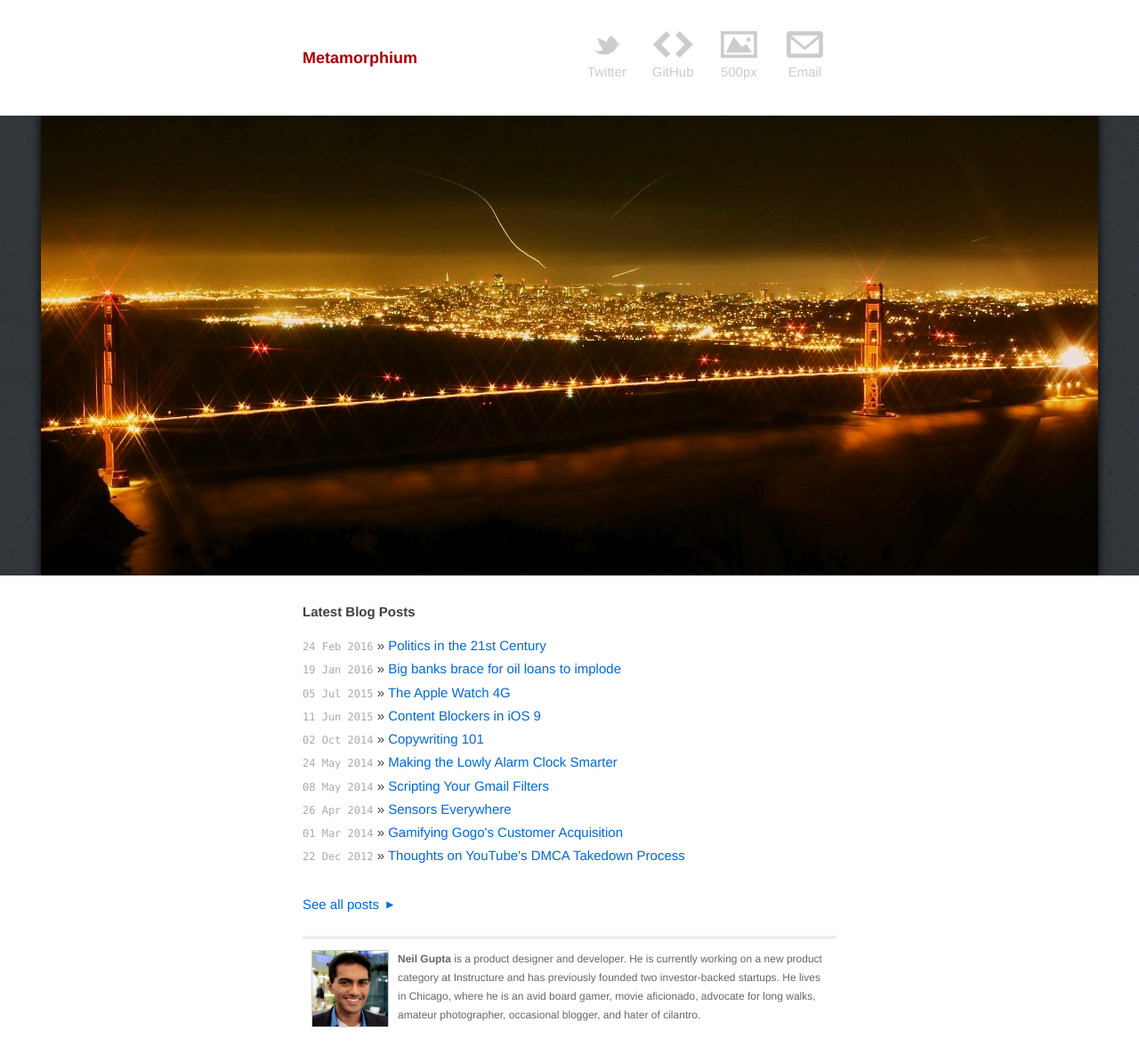
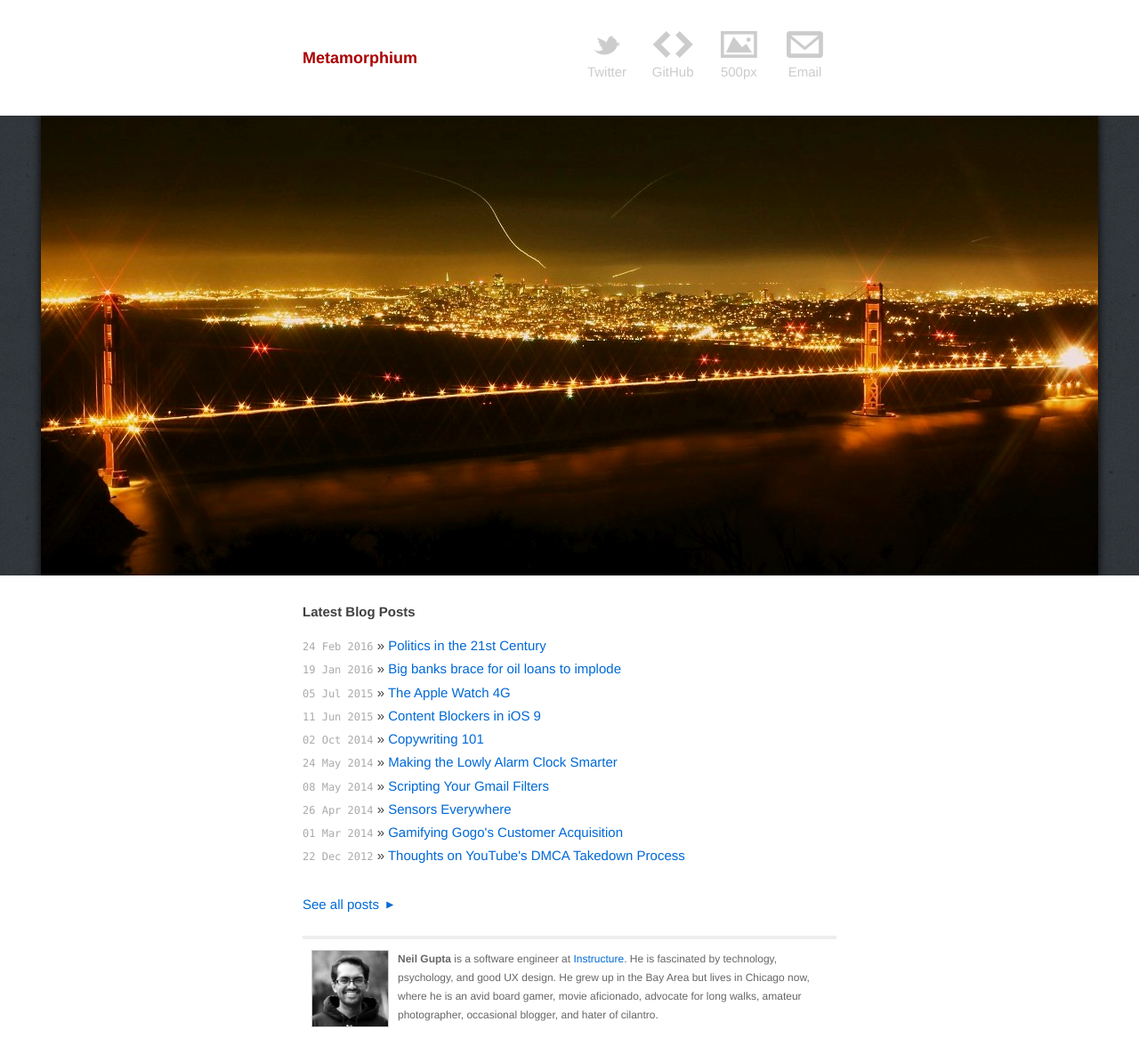
Before and after one commit to neilgupta/neilgupta.github.com, a Jekyll site: the page built from index.html, in a window 1280 px wide. Shown: the whole page at 89% size. Built offline with Jekyll 4.4.1, drawn with Linux system fonts in a browser that asks for light colours.

Commit message:
Update bio

```diff
--- a/_layouts/default.html
+++ b/_layouts/default.html
@@ -11,7 +11,7 @@ layout: base
 	<span class="icon">t</span>
 	Twitter</a>
 
-	<a href="http://github.com/neilgupta" title="Check out my projects">
+	<a href="http://github.com/neilgupta" title="Check out my open-source code">
 	<span class="icon">H</span>
 	GitHub</a>
 
@@ -32,7 +32,7 @@ layout: base
   <div class="contact">
     <p>
     	<img src="/images/neil.jpg" width="85" height="85" alt="Neil Gupta" />
-      <b>Neil Gupta</b> is a product designer and developer. He is currently working on a new product category at Instructure and has previously founded two investor-backed startups. He lives in Chicago, where he is an avid board gamer, movie aficionado, advocate for long walks, amateur photographer, occasional blogger, and hater of cilantro.
+      <b>Neil Gupta</b> is a software engineer at <a href="https://www.instructure.com" target="_blank">Instructure</a>. He is fascinated by technology, psychology, and good UX design. He grew up in the Bay Area but lives in Chicago now, where he is an avid board gamer, movie aficionado, advocate for long walks, amateur photographer, occasional blogger, and hater of cilantro.
     </p>
   </div>
   <div class="clear">&nbsp;</div>
```
Also changed, not shown: images/neil.jpg.
